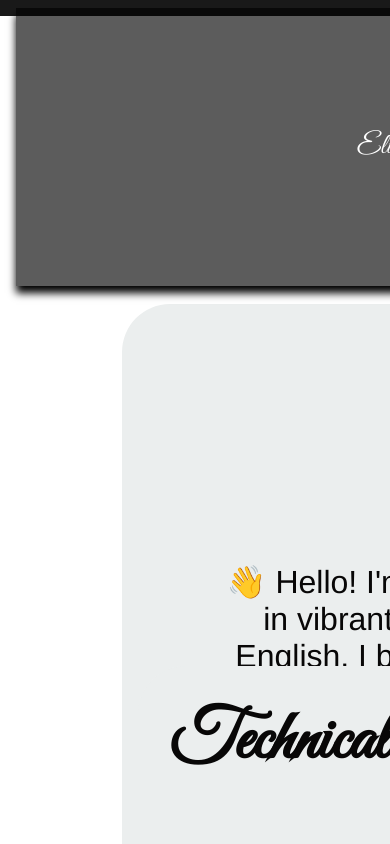
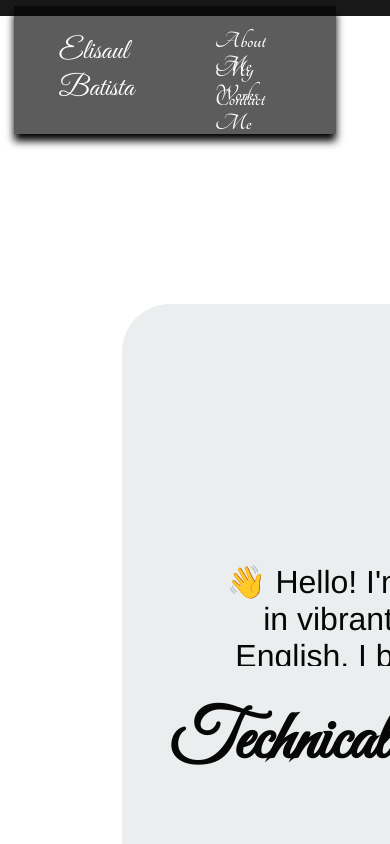
Before and after one commit to Batista0523/My-Portfolio, a React (Vite) app: page /about in a window 390 px wide. Shown: the top 844 px of the page. Built offline with nearby package versions, Linux system fonts and the light colour scheme; no server answers.

Commit message:
working on mobile responsive

```diff
--- a/src/Components/NavBar.css
+++ b/src/Components/NavBar.css
@@ -62,8 +62,12 @@
     }
 
     .nav-container {
-        width: 99%;
-        justify-content: space-evenly;
+        width: 20%;
+        height: 4em;
+        display: flex;
+        justify-content: inherit;
+        padding: 2em;
+        margin: -2px
     }
 
     .nav-link {
@@ -77,6 +81,8 @@
     }
 
     .nav-links > * {
-        margin: 0.5rem 0;
+        margin: -1.5rem 0;
+        height: 4em;
+
     }
 }
--- a/src/Components/NavBar.jsx
+++ b/src/Components/NavBar.jsx
@@ -1,8 +1,14 @@
-import React from "react";
+import React, { useState } from "react";
 import { HashLink } from 'react-router-hash-link';
 import "./NavBar.css";
 
 function NavBar() {
+  const [isMobileMenuOpen, setIsMobileMenuOpen] = useState(false);
+
+  const toggleMobileMenu = () => {
+    setIsMobileMenuOpen(!isMobileMenuOpen);
+  };
+
   return (
     <div className="app_nav">
       <div className="nav-container">
@@ -20,7 +26,25 @@ function NavBar() {
             <h2>Contact Me</h2>
           </HashLink>
         </div>
+        {/* Menu Icon for Mobile */}
+        <div className="menu-icon" onClick={toggleMobileMenu}>
+          <i className="fas fa-bars"></i>
+        </div>
       </div>
+      {/* Mobile Menu */}
+      {isMobileMenuOpen && (
+        <div className="mobile-menu">
+          <HashLink smooth to="/#about-section" className="nav-link" onClick={toggleMobileMenu}>
+            <h2>About Me</h2>
+          </HashLink>
+          <HashLink smooth to="/#projects-section" className="nav-link" onClick={toggleMobileMenu}>
+            <h2>My Works</h2>
+          </HashLink>
+          <HashLink smooth to="/#contact-section" className="nav-link" onClick={toggleMobileMenu}>
+            <h2>Contact Me</h2>
+          </HashLink>
+        </div>
+      )}
     </div>
   );
 }
--- a/src/Containers/Home/Home.css
+++ b/src/Containers/Home/Home.css
@@ -143,10 +143,14 @@
 
     .home-container::before {
         background-image: url(/src/assets/back1.png);
-        background-attachment: fixed;
+        background-attachment: scroll;
         background-position: center;
-        background-size: auto;
-        width: 108em;
+        background-repeat: no-repeat;
+        background-size: cover;
+        width: 100vw;
+        height: 100vh;
+        margin: 0;
+        padding: 0;
     }
 
 
```
